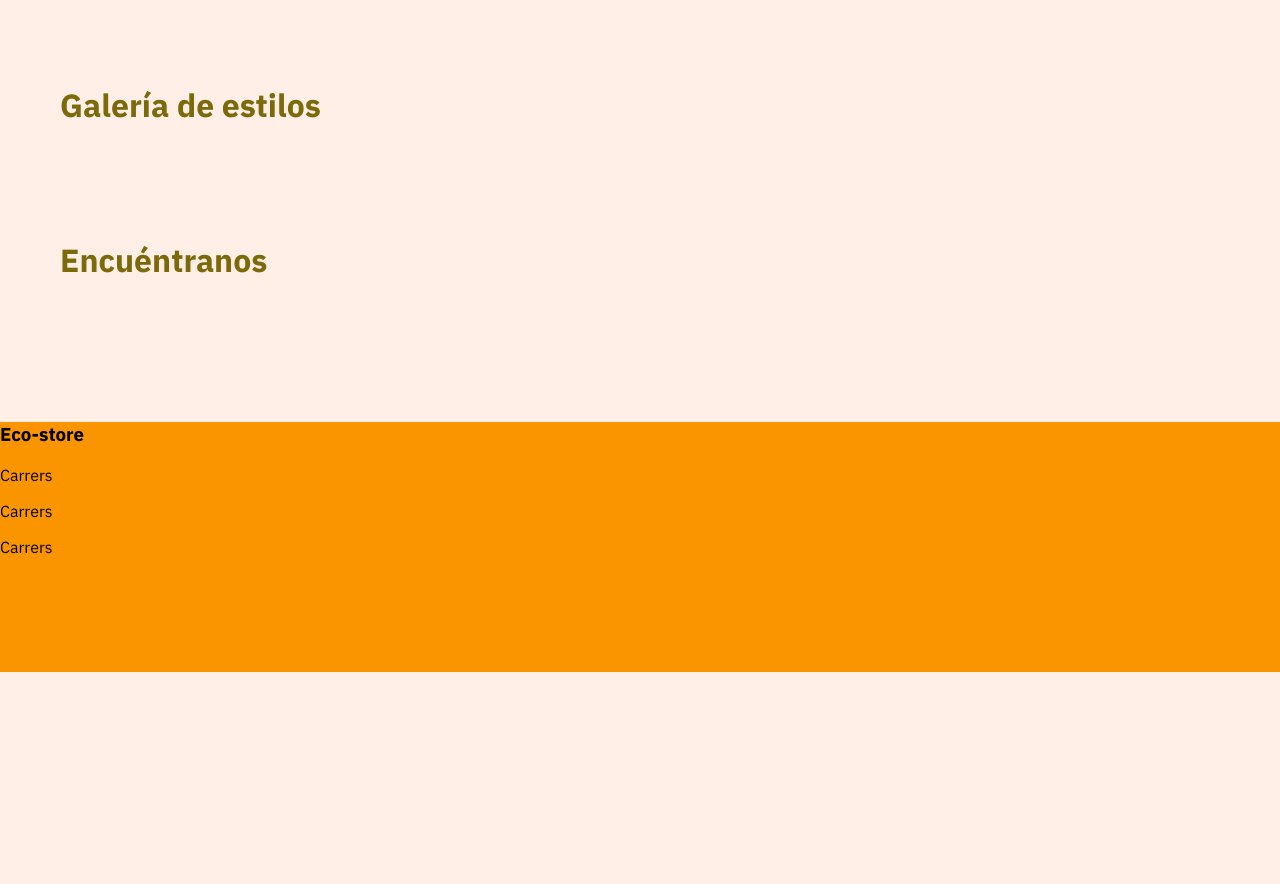
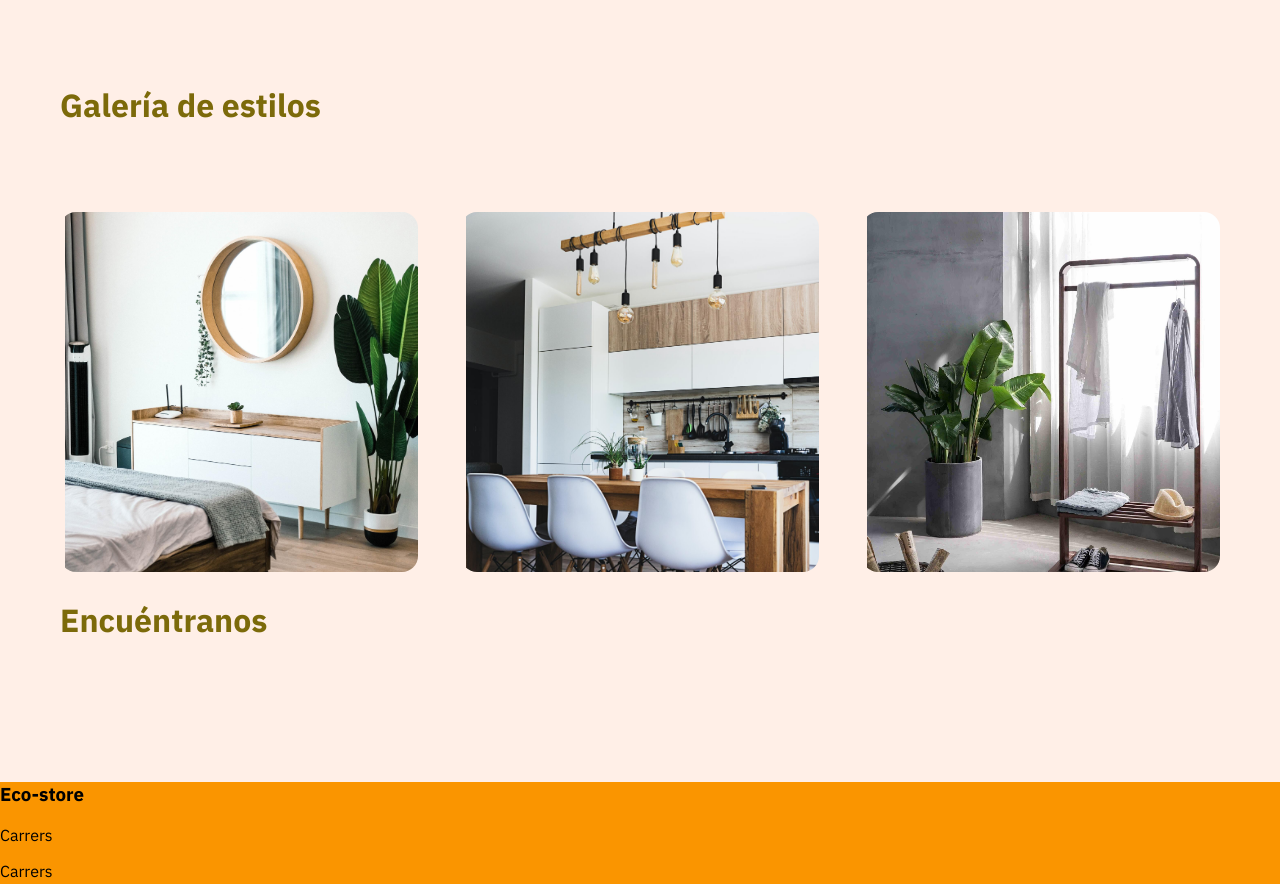
Before and after one commit to jordiP28/Pagina-de-compras, a plain HTML site: page index.html in a window 1280 px wide. Shown: the part 3560-4444 px from the top of the page. Before the commit the page ends 4232 px from the top, so only its background shows below. Drawn offline with Linux system fonts and the light colour scheme.

Commit message:
secion earth

```diff
--- a/index.html
+++ b/index.html
@@ -207,7 +207,7 @@
         <section class="info">
             <div class="about-us">
                 <h2>¿Por qué nosotros?</h2>
-                <div class="mision-section">
+                <div class="mission-section">
                     <div class="earth">
                         <img src="./assets/img/earth.png" alt="">
                         <p>Compromiso con el medio ambiente garantizando el uso de materiales 100% reciclables.</p>
@@ -221,14 +221,10 @@
             </div>
             <div class="gallery">
                 <h2>Galería de estilos</h2>
-                <div>
-                    <img src="" alt="">
-                </div>
-                <div>
-                    <img src="" alt="">
-                </div>
-                <div>
-                    <img src="" alt="">
+                <div class="galery-images">
+                    <img src="./assets/img/gallery-1.jpg" alt="">
+                    <img src="./assets/img/gallery-2.jpg" alt="">
+                    <img src="./assets/img/gallery-3.jpg" alt="">
                 </div>
             </div>
             <div class="location">
--- a/scss/main.scss
+++ b/scss/main.scss
@@ -72,6 +72,10 @@ article {
     border-radius: 35px;
     color: white;
     font-size: 1em;
+    &:hover{
+        transform: scale(1.1);
+        transition: 0.3s;
+    }
   }
   img {
     width: 25vw;
@@ -150,7 +154,7 @@ section {
         font-weight: bold;
         padding-bottom: 60px;
     }
-    .mision-section{
+    .mission-section{
         @include flexCenter(row,space-evenly,center);
         .earth{
             width: 30vw;
@@ -170,6 +174,26 @@ section {
         @extend .earth;
     }
 }
+.gallery{
+    h2{
+        font-weight: bold;
+        padding-bottom: 60px;
+    }
+    .galery-images{
+        @include flexCenter(row,space-between,center);
+        img{
+            width: 28vw;
+            height: 45vh;
+            object-fit: cover;
+            object-position: 5px 35%;
+            border-radius: 16px;
+            &:hover{
+                transform: scale(1.1);
+                transition: 0.3s;
+            }
+        }
+    }
+}
 footer {
   background: $quaternary-color;
   width: 100%;
```
Also changed, not shown: css/main.css, 1 other file.
